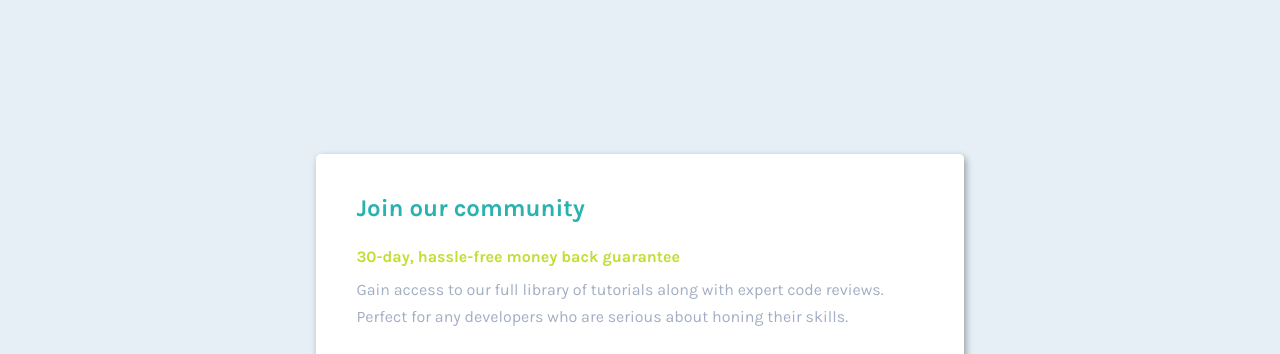
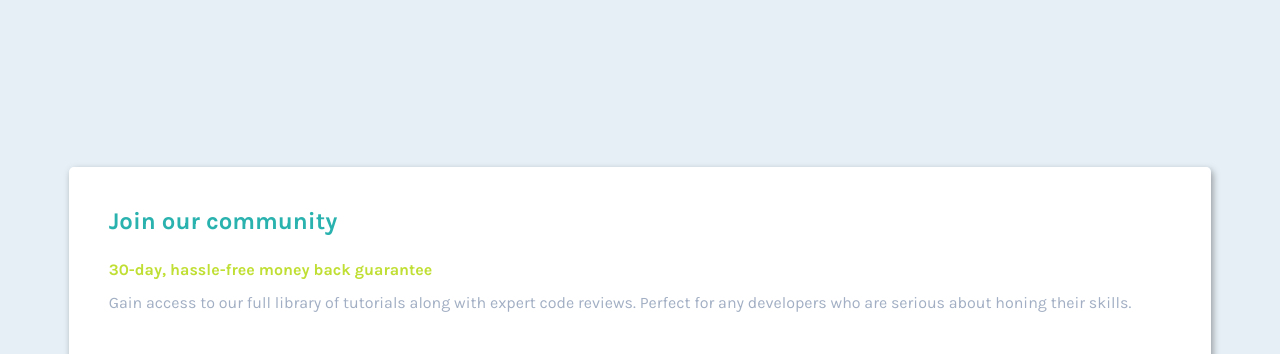
Before and after one commit to dungnq271/pricing-card-frontend-mentor-challenge, a plain HTML site: page index.html in a window 1280 px wide. Shown: the top 354 px of the page. Drawn offline with Linux system fonts and the light colour scheme.

Commit message:
Replace the 2 p tags in the top container by 2 span tags wrapped within a p tag

```diff
--- a/index.html
+++ b/index.html
@@ -26,8 +26,8 @@
 
       <h4>30-day, hassle-free money back guarantee</h4>
 
-      <p>Gain access to our full library of tutorials along with expert code reviews.</p>
-      <p>Perfect for any developers who are serious about honing their skills.</p>
+      <p><span>Gain access to our full library of tutorials along with expert code reviews.</span> <span>Perfect for any developers who are serious about honing their skills.</span></p>
+
     </div>
 
     <div class="small-bottom-container">
```
